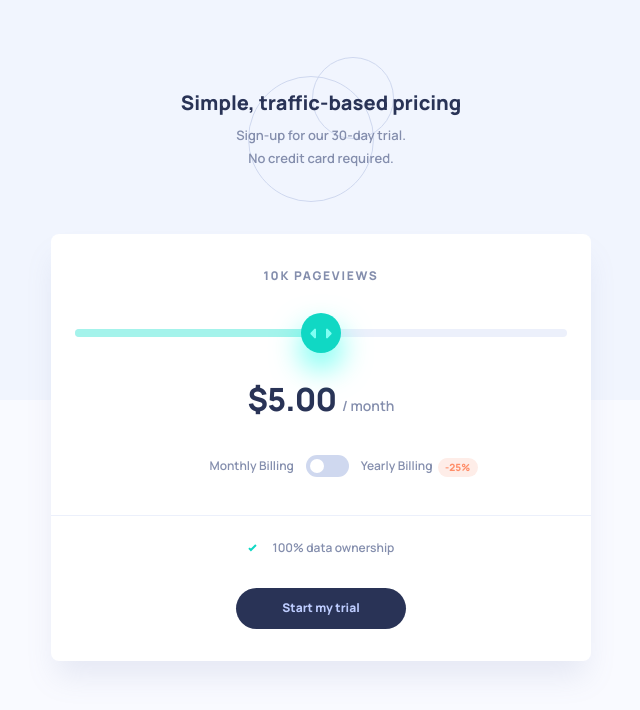
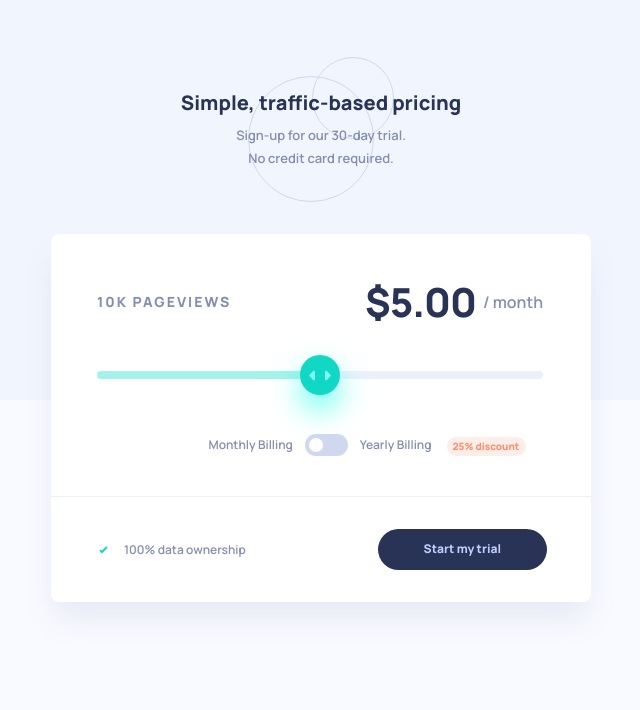
Before and after one commit to HanSeongLee/interative-pricing-component, a Next.js app: page / in a window 1280 px wide. Shown: the top 710 px of the page, without its empty margins (319-959 px from the left). Built offline with nearby package versions, Linux system fonts and the light colour scheme; no server answers.

Commit message:
ADD | Pricing form on desktop

```diff
--- a/components/PricingForm/index.js
+++ b/components/PricingForm/index.js
@@ -1,8 +1,8 @@
-import React, {useMemo} from 'react';
+import React from 'react';
 import styles from './style.module.scss';
 import RangeInput from "../RangeInput";
 import ToggleButton from "../ToggleButton";
-import { useForm, Controller } from 'react-hook-form';
+import {Controller, useForm} from 'react-hook-form';
 import FeatureContainer from "../../containers/FeatureContainer";
 
 const PricingForm = ({ onSubmit, priceTable, yearlyDiscount }) => {
@@ -26,6 +26,7 @@ const PricingForm = ({ onSubmit, priceTable, yearlyDiscount }) => {
                 <p className={styles.pageviews}>
                     {`${formatter.format(priceTable[type].pageViews)} PAGEVIEWS`}
                 </p>
+                <div className={styles.controller}>
                     <Controller name={'type'}
                                 control={control}
                                 defaultValue={'3'}
@@ -37,6 +38,7 @@ const PricingForm = ({ onSubmit, priceTable, yearlyDiscount }) => {
                                     />
                                 )}
                     />
+                </div>
                 <div className={styles.priceContainer}>
                     <span className={styles.price}>
                         ${monthlyBilling()}&nbsp;
@@ -56,7 +58,9 @@ const PricingForm = ({ onSubmit, priceTable, yearlyDiscount }) => {
                     />
                     <span className={styles.yearlyBillingLabel}>
                         Yearly Billing
-                        <span className={styles.discountLabel}>-25%</span>
+                        <span className={styles.discountLabel}
+                              data-value={yearlyDiscount}
+                        ></span>
                     </span>
                 </div>
             </div>
--- a/components/PricingForm/style.module.scss
+++ b/components/PricingForm/style.module.scss
@@ -1,3 +1,4 @@
+@import "styles/utils";
 
 .form {
   background: #FFFFFF;
@@ -9,7 +10,17 @@
     border-bottom: 1px solid #ECF0FB;
     text-align: center;
 
+    @include media(">desktop") {
+      display: grid;
+      grid-template-areas:
+              "pageviews priceContainer"
+              "controller controller"
+              "billingContainer billingContainer";
+      padding: 40px 48px 40px 46px;
+    }
+
     .pageviews {
+      grid-area: pageviews;
       font-weight: 800;
       font-size: 12px;
       line-height: 16px;
@@ -17,10 +28,36 @@
       text-transform: uppercase;
       color: #848EAD;
       margin-bottom: 45px;
+
+      @include media(">desktop") {
+        display: flex;
+        align-items: center;
+        justify-content: flex-start;
+        font-size: 14px;
+        line-height: 19px;
+        letter-spacing: 2px;
+        margin-bottom: 0;
+      }
+    }
+
+    .controller {
+      grid-area: controller;
+
+      @include media(">desktop") {
+        margin-top: 42px;
+      }
     }
 
     .priceContainer {
+      grid-area: priceContainer;
       margin-top: 40px;
+
+      @include media(">desktop") {
+        display: flex;
+        align-items: center;
+        justify-content: flex-end;
+        margin-top: 0;
+      }
 
       .price {
         font-weight: 800;
@@ -28,6 +65,12 @@
         line-height: 44px;
         letter-spacing: -0.8px;
         color: #293356;
+
+        @include media(">desktop") {
+          font-size: 40px;
+          line-height: 55px;
+          letter-spacing: -1px;
+        }
       }
 
       .period {
@@ -35,10 +78,16 @@
         font-size: 14px;
         line-height: 19px;
         color: #848EAD;
+
+        @include media(">desktop") {
+          font-size: 16px;
+          line-height: 22px;
+        }
       }
     }
 
     .billingContainer {
+      grid-area: billingContainer;
       display: flex;
       align-items: center;
       justify-content: center;
@@ -48,6 +97,10 @@
       line-height: 16px;
       color: #848EAD;
       grid-gap: 12px;
+
+      @include media(">desktop") {
+        margin-top: 55px;
+      }
 
       .yearlyBillingLabel {
         position: relative;
@@ -63,6 +116,20 @@
         border-radius: 9.5px;
         padding: 2px 8px 3px 7px;
         margin-left: 5.5px;
+
+        @include media(">desktop") {
+          margin-left: 15px;
+          padding: 2px 7px 3px 6px;
+          white-space: nowrap;
+        }
+
+        &::after {
+          content: "-" attr(data-value) "%";
+
+          @include media(">desktop") {
+            content: attr(data-value) "% discount";
+          }
+        }
       }
     }
   }
@@ -71,11 +138,23 @@
     padding: 24px 24px 32px;
     text-align: center;
 
+    @include media(">desktop") {
+      display: flex;
+      align-items: center;
+      justify-content: space-between;
+      padding: 32px 44px 32px 48px;
+    }
+
     .featureContainer {
       display: flex;
       flex-direction: column;
       grid-gap: 10px;
       margin-bottom: 32px;
+
+      @include media(">desktop") {
+        text-align: left;
+        margin-bottom: 0;
+      }
     }
 
     .submitButton {
```
Lines whose indentation alone changed are shown as unchanged.
